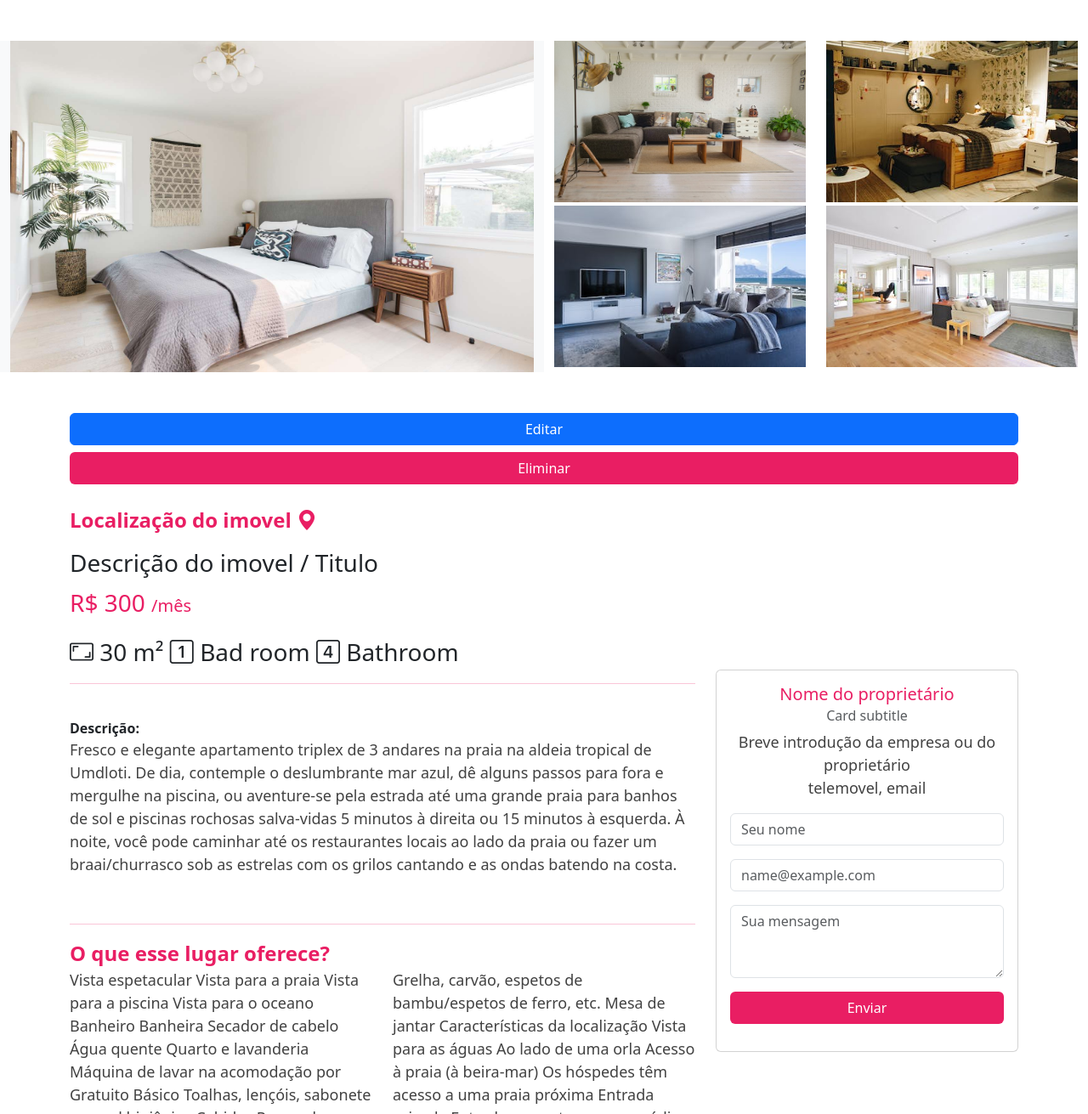
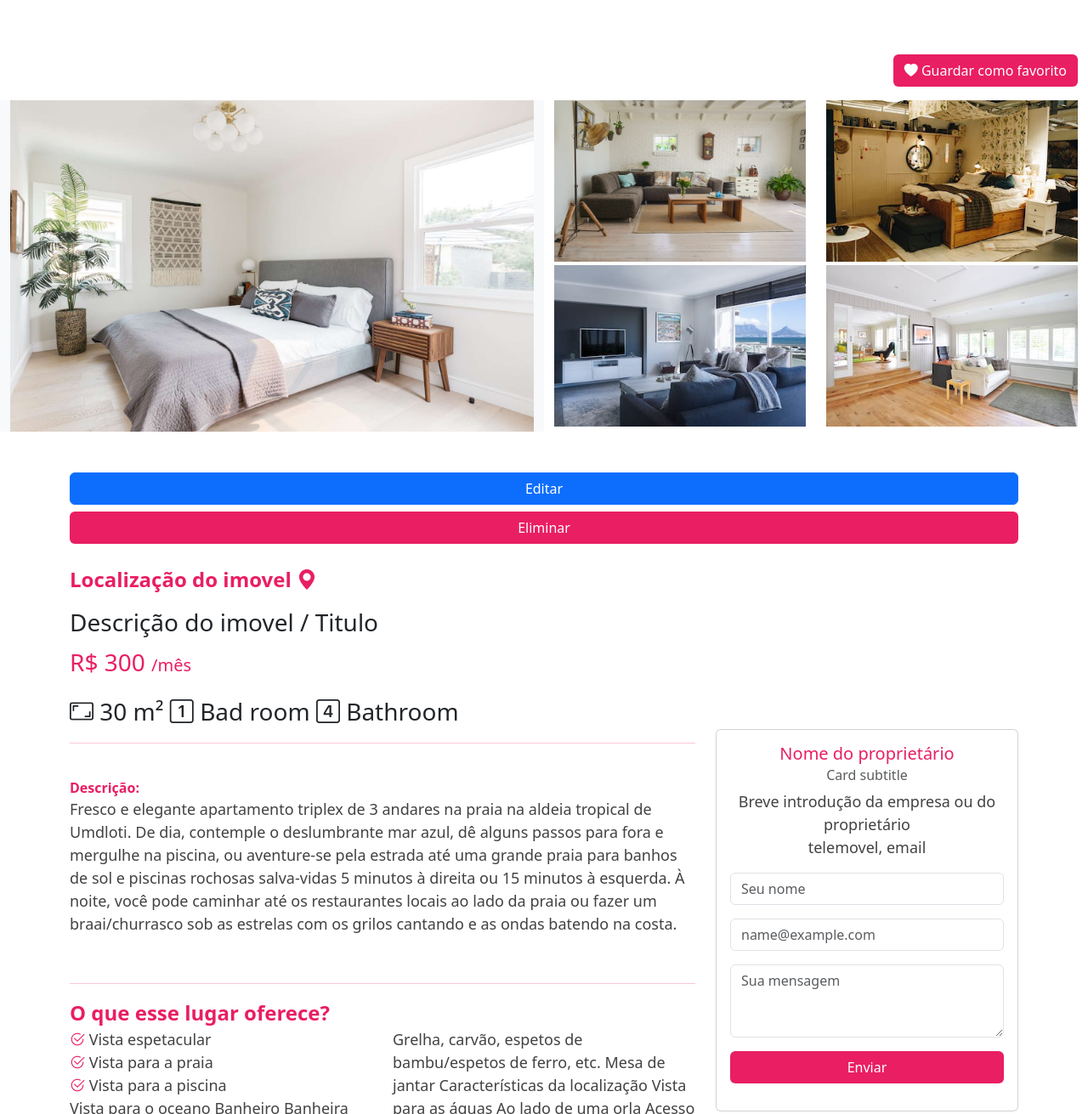
Before and after one commit to Vicente-jpro/house-template, a plain HTML site: page show.html in a window 1280 px wide. Shown: the top 1311 px of the page at 85% size. Drawn offline with nearby package versions, Linux system fonts and the light colour scheme.

Commit message:
Icons checked added

```diff
--- a/show.html
+++ b/show.html
@@ -23,6 +23,12 @@
 <main>
   <div class="album py-5">
     <div class="container-fluid">
+        <div class="d-flex justify-content-end">
+          <button class="btn btn-pink my-3" type="button">
+            <i class="bi bi-heart-fill"></i>
+            Guardar como favorito
+          </button>
+        </div>
         <div class="row">
             <div class="col-sm-6 bg-light">
                 <img src="img/room1.jpg" class="bd-placeholder-img card-img-top"
@@ -106,7 +112,7 @@
       <div class="col-sm-8">
 
         <hr class="text-pink"> <br>
-        <strong>Descrição: </strong>
+        <strong class="text-pink">Descrição: </strong>
         <p class="text-description">
           Fresco e elegante apartamento triplex de 3 andares na praia na aldeia tropical de
           Umdloti. De dia, contemple o deslumbrante mar azul, dê alguns passos para fora e
@@ -123,9 +129,9 @@
         <div class="row">
             <div class="col">
               <p class="text-description">
-              Vista espetacular
-              Vista para a praia
-              Vista para a piscina
+              <i class="bi bi-check2-circle text-pink"></i> Vista espetacular <br>
+              <i class="bi bi-check2-circle text-pink"></i> Vista para a praia <br>
+              <i class="bi bi-check2-circle text-pink"></i> Vista para a piscina <br>
               Vista para o oceano
               Banheiro
               Banheira
@@ -212,7 +218,7 @@
               Indisponível: Aquecimento CentralAquecimento Central
               </p>
             </div>
-            <sTRONG>Comentários</sTRONG>
+
 
         </div>
       </div>
@@ -246,10 +252,11 @@
 
       </div>
       <!-- End reservation-->
-      <hr>
+      <hr class="text-pink">
       <!-- Comment -->
       <section>
         <div class="row">
+          <strong class="text-pink">Comentários</strong> <br>
           <div class="col-sm-1">
             <img src="img/room1.jpg" class="bd-placeholder-img card-img-top"
             width="100" height="50">
```
